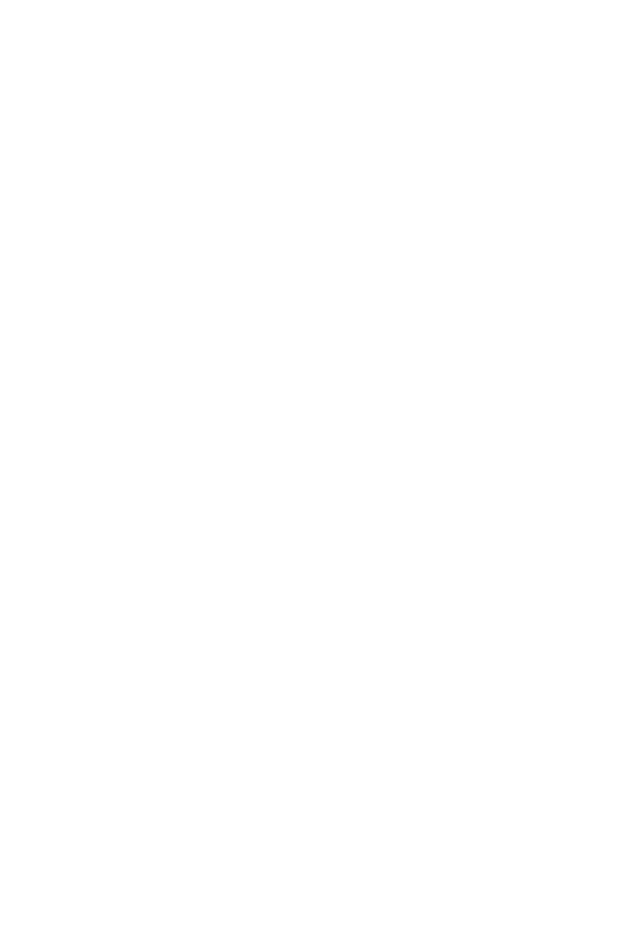
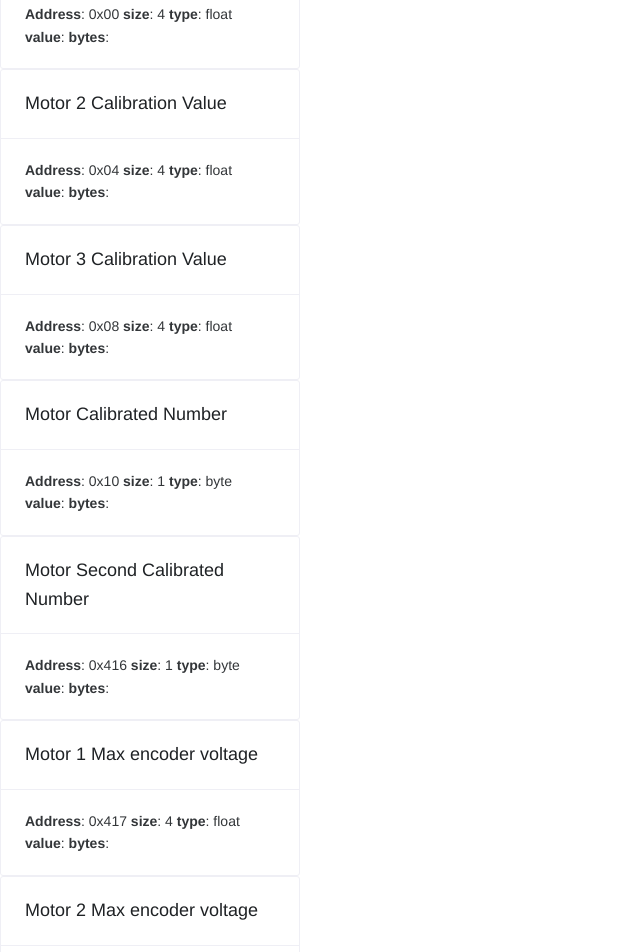
Before and after one commit to bqian/LinkbotEepromRescueTool, a Vue app: page / in a window 1280 px wide. Shown: the part 480-1432 px from the top of the page, without its empty margins (0-640 px from the left). Before the commit the page ends 800 px from the top, so only its background shows below. Built offline with nearby package versions, Linux system fonts and the light colour scheme; no server answers.

Commit message:
Added more eeprom data

```diff
--- a/src/views/Home.vue
+++ b/src/views/Home.vue
@@ -2,6 +2,14 @@
   <div class="home">
     <EepromView name="Serial Id" addr=0x412 size=4 type="char"/>
     <EepromView name="Hardware Version" addr=0x430 size=3 type="byte"/>
+    <EepromView name="Motor 1 Calibration Value" addr=0x00 size=4 type="float"/>
+    <EepromView name="Motor 2 Calibration Value" addr=0x04 size=4 type="float"/>
+    <EepromView name="Motor 3 Calibration Value" addr=0x08 size=4 type="float"/>
+    <EepromView name="Motor Calibrated Number" addr=0x10 size=1 type="byte"/>
+    <EepromView name="Motor Second Calibrated Number" addr=0x416 size=1 type="byte"/>
+    <EepromView name="Motor 1 Max encoder voltage" addr=0x417 size=4 type="float"/>
+    <EepromView name="Motor 2 Max encoder voltage" addr=0x41B size=4 type="float"/>
+    <EepromView name="Motor 3 Max encoder voltage" addr=0x41F size=4 type="float"/>
   </div>
 </template>
 
```
